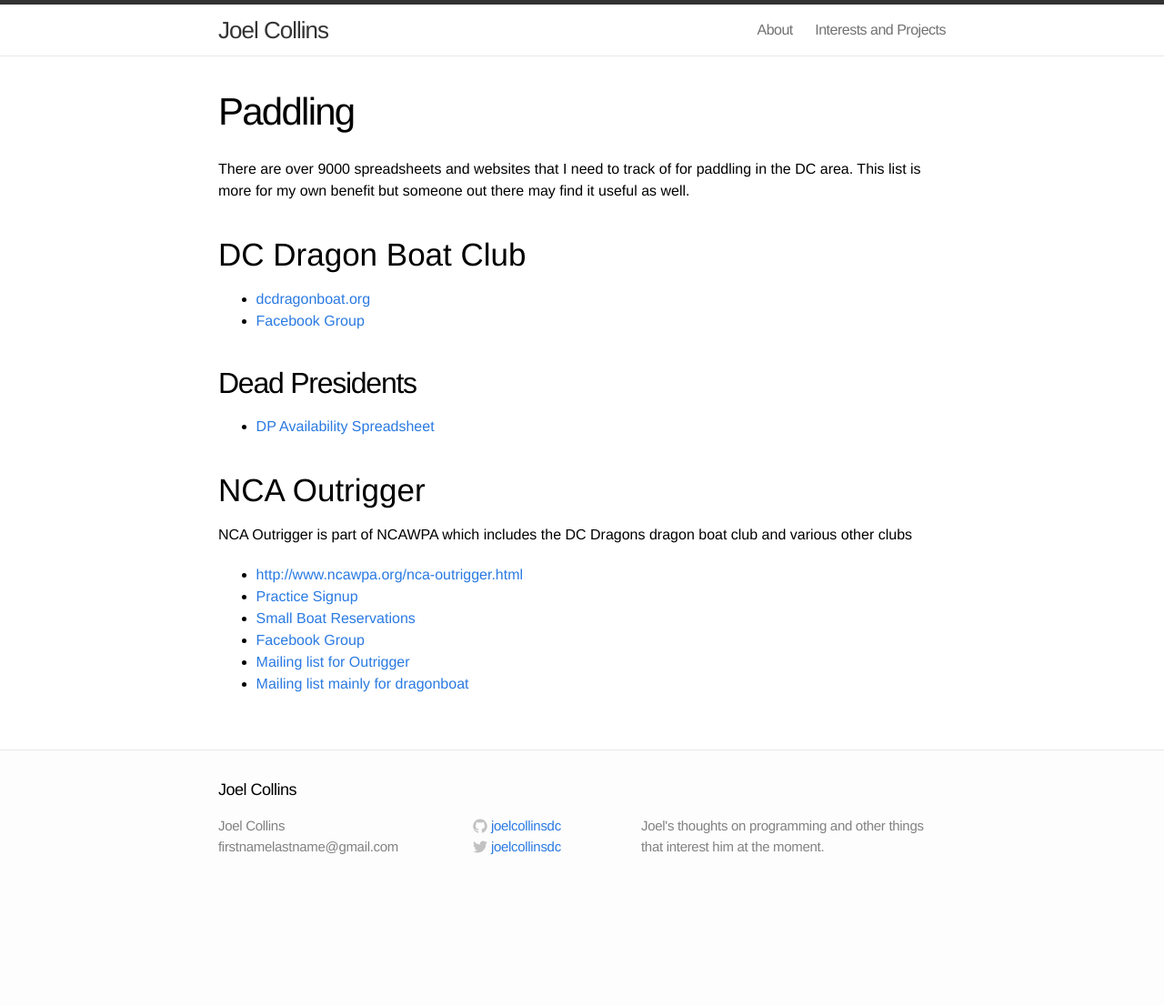
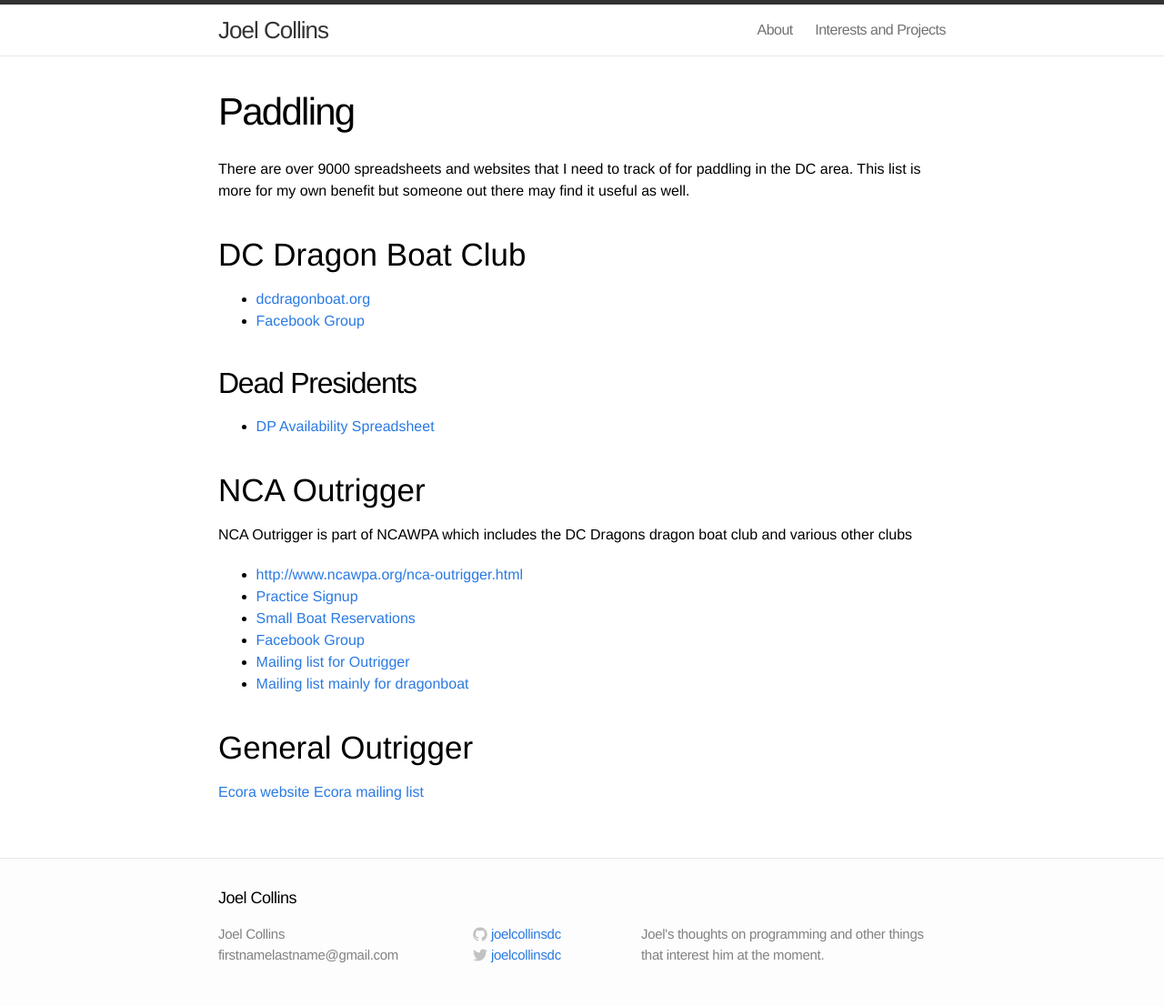
Before and after one commit to joelcollinsdc/joelcollinsdc.github.io, a Jekyll site: the page built from paddling.md, in a window 1280 px wide. Shown: the whole page at 91% size. Built offline with Jekyll 4.4.1, drawn with Linux system fonts in a browser that asks for light colours; before the commit the page ends 987 px from its top, so only the background shows below that.

Commit message:
add ecora

```diff
--- a/paddling.md
+++ b/paddling.md
@@ -27,3 +27,8 @@
 * [Facebook Group](https://www.facebook.com/groups/8460288797/)
 * [Mailing list for Outrigger](https://groups.google.com/forum/#!forum/paddledcoc)
 * [Mailing list mainly for dragonboat](https://groups.yahoo.com/neo/groups/PaddleDC/info)
+
+# General Outrigger
+
+[Ecora website](http://www.eastcoastoutrigger.com/)
+[Ecora mailing list](https://groups.google.com/forum/#!forum/eastcoastoutrigger)
```
